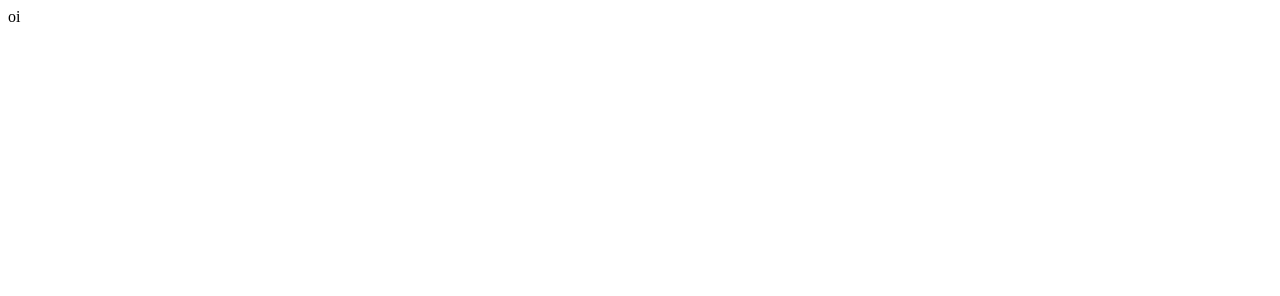
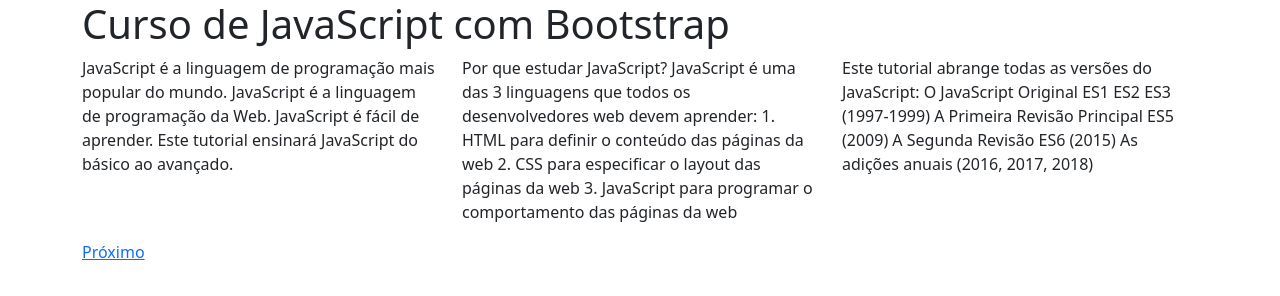
Before and after one commit to Mikaelrz/cursojavascriptbs, a plain HTML site: page index.html in a window 1280 px wide. Drawn offline with nearby package versions, Linux system fonts and the light colour scheme.

Commit message:
Aula 1 - Grid

```diff
--- a/index.html
+++ b/index.html
@@ -1 +1,55 @@
-oi
+<!DOCTYPE html>
+<html lang="pt-br">
+
+<head>
+    <meta charset="UTF-8">
+    <meta http-equiv="X-UA-Compatible" content="IE=edge">
+    <meta name="viewport" content="width=device-width, initial-scale=1.0">
+    <title>Curso de JavaScript com Bootstrap</title>
+    <link href="https://cdn.jsdelivr.net/npm/bootstrap@5.1.3/dist/css/bootstrap.min.css" rel="stylesheet"
+        integrity="sha384-1BmE4kWBq78iYhFldvKuhfTAU6auU8tT94WrHftjDbrCEXSU1oBoqyl2QvZ6jIW3" crossorigin="anonymous">
+    <script src="https://cdn.jsdelivr.net/npm/bootstrap@5.1.3/dist/js/bootstrap.bundle.min.js"
+        integrity="sha384-ka7Sk0Gln4gmtz2MlQnikT1wXgYsOg+OMhuP+IlRH9sENBO0LRn5q+8nbTov4+1p"
+        crossorigin="anonymous"></script>
+</head>
+
+<body>
+    <div class="container">
+        <h1> Curso de JavaScript com Bootstrap</h1>
+        <div class="row">
+            <div class="col-4">
+             <P>
+                JavaScript é a linguagem de programação mais popular do mundo.
+                JavaScript é a linguagem de programação da Web.
+                JavaScript é fácil de aprender.
+                Este tutorial ensinará JavaScript do básico ao avançado.
+            </P>
+            </div>
+            <div class="col-4">
+              <P>
+                Por que estudar JavaScript?
+                JavaScript é uma das 3 linguagens que todos os desenvolvedores web devem aprender:
+                1. HTML para definir o conteúdo das páginas da web
+                2. CSS para especificar o layout das páginas da web
+                3. JavaScript para programar o comportamento das páginas da web
+              </P>
+            </div>
+            <div class="col-4">
+              <p>
+                Este tutorial abrange todas as versões do JavaScript:
+
+                O JavaScript Original ES1 ES2 ES3 (1997-1999)
+                A Primeira Revisão Principal ES5 (2009)
+                A Segunda Revisão ES6 (2015)
+                As adições anuais (2016, 2017, 2018)
+             </p>
+            </div>
+
+            <div class= "col-12">
+             <a href="#" class="link-primary">Próximo</a>
+            </div>
+        </div>
+    </div>
+</body>
+
+</html>
```
